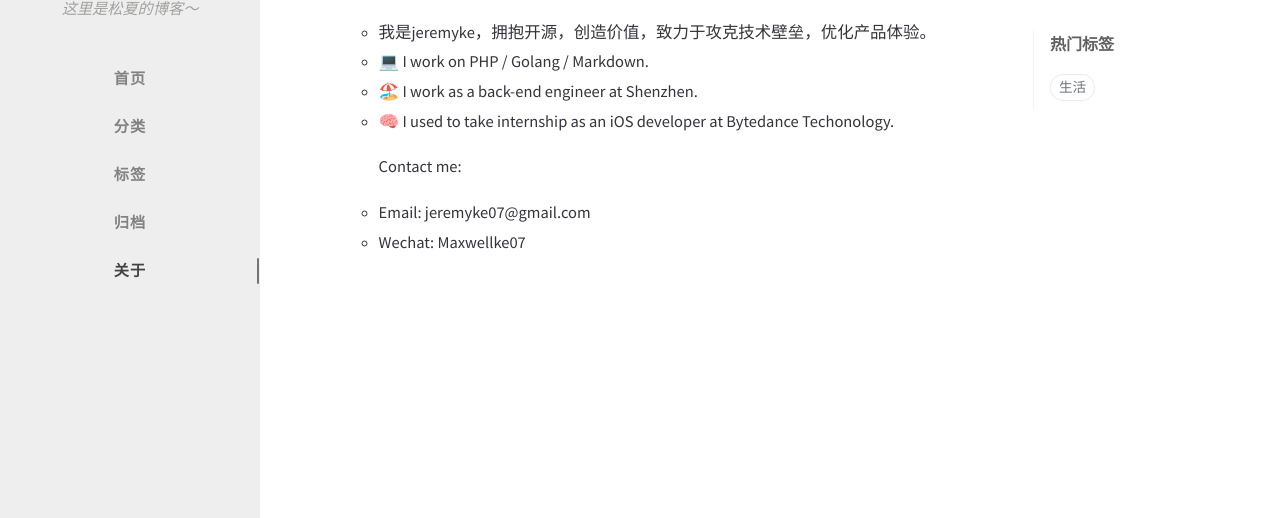
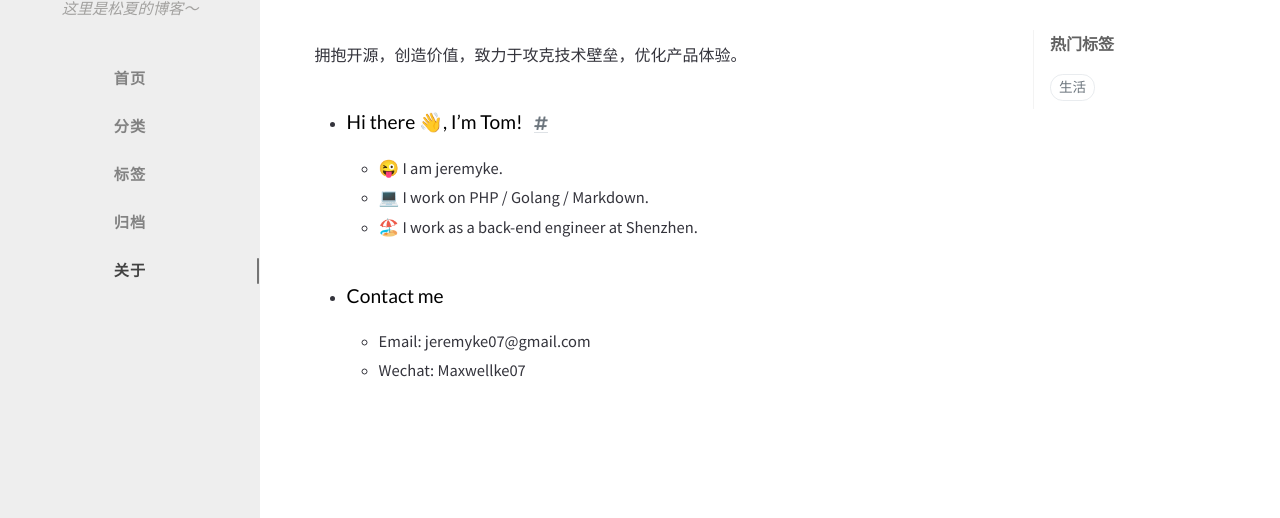
Before and after one commit to jeremyke/jeremyke.github.io, a plain HTML site: page about/index.html in a window 1280 px wide. Shown: the part 199-717 px from the top of the page. Drawn offline with nearby package versions, Linux system fonts and the light colour scheme; some packages are replaced by stand-ins of ours; a script that the page names is missing.

Commit message:
feat:修改名称

```diff
--- a/about/index.html
+++ b/about/index.html
@@ -228,6 +228,9 @@
         <div class="row">
             <div id="core-wrapper" class="col-12 col-lg-11 col-xl-8">
                 <div class="post pl-1 pr-1 pl-sm-2 pr-sm-2 pl-md-4 pr-md-4"><h1 class="dynamic-title"> 关于</h1>
+                    <br/><br/><br/>
+                    <span class="mr-2">拥抱开源，创造价值，致力于攻克技术壁垒，优化产品体验。</span>
+                    <br/>
                     <div class="post-content">
                         <ul>
                             <li>
@@ -239,14 +242,16 @@
                                 </h3>
                                 </h3>
                                 <ul>
-                                    <li>我是jeremyke，拥抱开源，创造价值，致力于攻克技术壁垒，优化产品体验。
+                                    <li>😜 I am jeremyke.
                                     <li>💻 I work on PHP / Golang / Markdown.
                                     <li>🏖️ I work as a back-end engineer at Shenzhen.
-                                    <li>🧠 I used to take internship as an iOS developer at Bytedance Techonology.
                                 </ul>
                                 </h3>
+                            <li>
+                                <h3>
+                                    <span class="mr-2">Contact me</span>
+                                </h3>
                                 <ul>
-                                    <p>Contact me:</p>
                                     <li>Email: jeremyke07@gmail.com
                                     <li>Wechat: Maxwellke07
                                 </ul>
```
